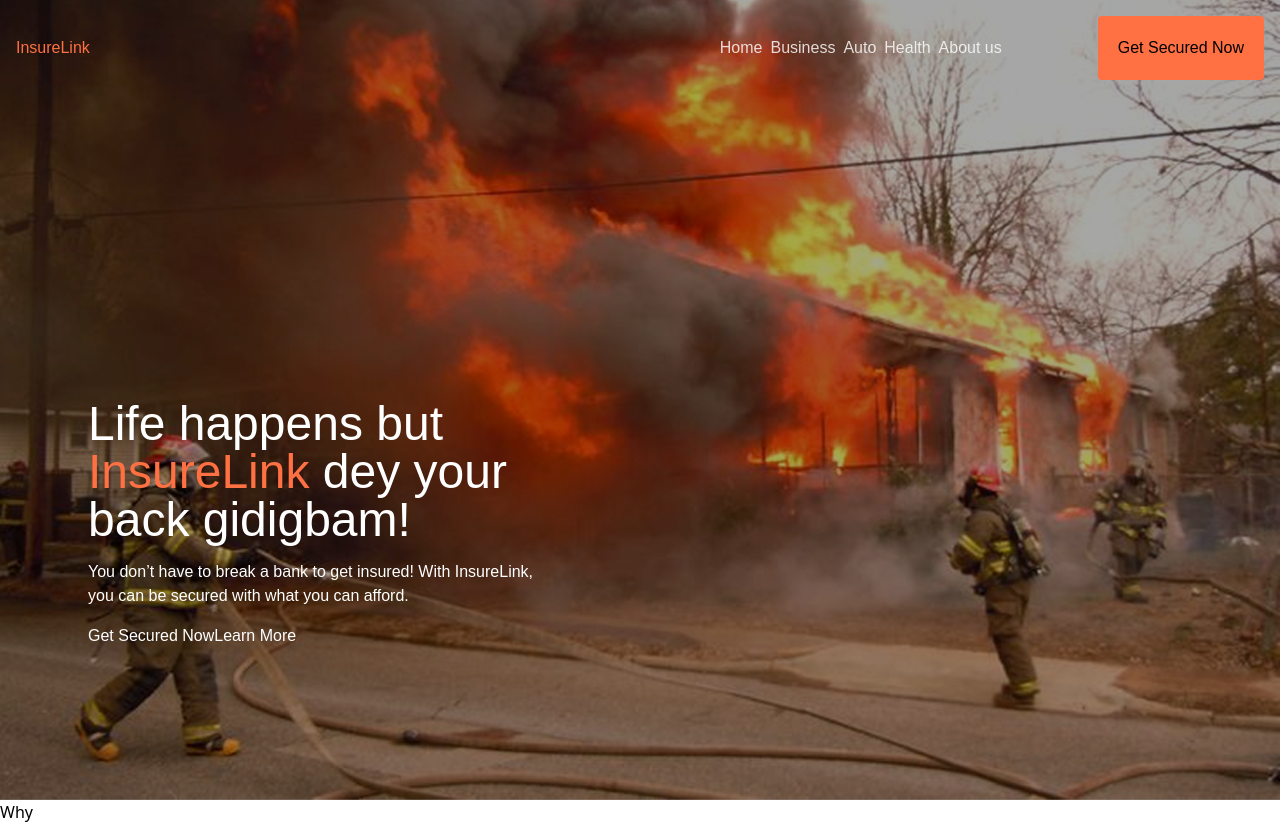
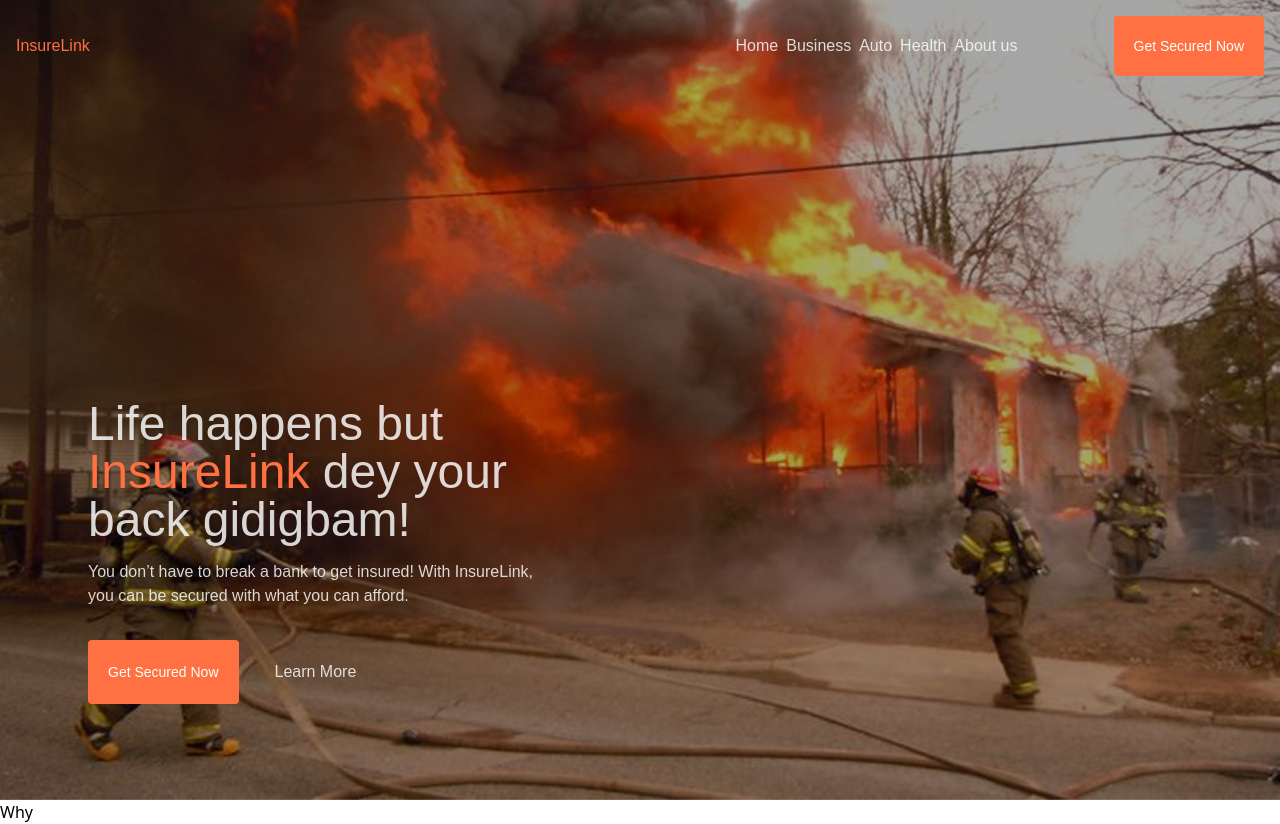
Before and after one commit to dabirax/InsureLink, a React (Vite) app: page / in a window 1280 px wide. Built offline with nearby package versions, Linux system fonts and the light colour scheme.

Commit message:
feat: Learn More

```diff
--- a/src/pages/Homepage/Hero.jsx
+++ b/src/pages/Homepage/Hero.jsx
@@ -1,5 +1,6 @@
 import React from "react";
 import bg1 from "../../assets/heroBg1.png";
+import GetSecuredNow from "./components/GetSecuredNow";
 
 const Hero = () => {
   return (
@@ -12,7 +13,7 @@ const Hero = () => {
       ></div>
 
       {/* Content */}
-      <div className="relative z-20 top-1/2 text-white px-22 flex flex-col items-start gap-4 w-1/2">
+      <div className="relative z-20 top-1/2 text-[#fdfdfdd4] px-22 flex flex-col items-start gap-4 w-1/2">
         <h1 className="text-5xl ">
           Life happens but <span className="text-[#FF7043]">InsureLink</span>{" "}
           dey your back gidigbam!
@@ -21,9 +22,9 @@ const Hero = () => {
           You don’t have to break a bank to get insured! With InsureLink, you
           can be secured with what you can afford.
         </h3>
-        <div>
-          <button>Get Secured Now</button>
-          <button>Learn More</button>
+        <div className="flex gap-4 mt-4">
+          <GetSecuredNow/>
+          <button className="hover:underline hover:scale-105 p-5">Learn More</button>
         </div>
       </div>
     </div>
--- a/src/pages/Homepage/Navbar.jsx
+++ b/src/pages/Homepage/Navbar.jsx
@@ -1,3 +1,4 @@
+import GetSecuredNow from './components/GetSecuredNow';
 import React from "react";
 
 const Navbar = () => {
@@ -12,9 +13,7 @@ const Navbar = () => {
           <div>Health</div>
           <div>About us</div>
         </div>
-        <button className=" bg-[#FF7043] rounded-sm p-5 hover:scale-105">
-          Get Secured Now
-        </button>
+<GetSecuredNow     />
       </div>
     </div>
   );
--- /dev/null
+++ b/src/pages/Homepage/components/GetSecuredNow.jsx
@@ -0,0 +1,8 @@
+const GetSecuredNow =() => {
+  return (
+    <button className=" bg-[#FF7043] rounded-sm p-5 hover:scale-105 text-[#fff] text-sm">
+      Get Secured Now
+    </button>
+  );
+}
+export default GetSecuredNow;
```
